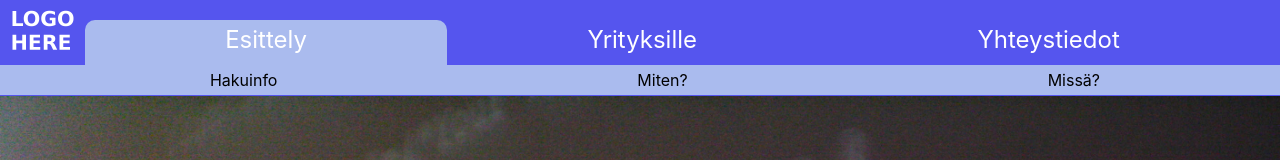
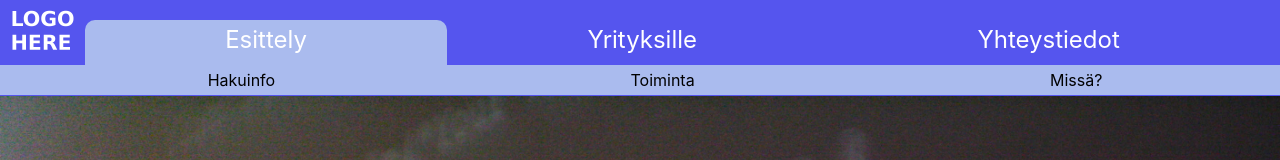
Before and after one commit to digitalents-ictbeginners/website, a React (Create React App) app: page / in a window 1280 px wide. Shown: the top 160 px of the page. Built offline with nearby package versions, Linux system fonts and the light colour scheme.

Commit message:
replace a links with hashlinks in sidebar and update navdata

```diff
--- a/src/components/nav/SideBarDropMenu.js
+++ b/src/components/nav/SideBarDropMenu.js
@@ -1,4 +1,5 @@
 import React from "react";
+import { HashLink as Link } from 'react-router-hash-link';
 import "./SideBarDropMenu.css";
 
 class SideBarDropMenu extends React.Component {
@@ -22,7 +23,7 @@ class SideBarDropMenu extends React.Component {
         const openClass = this.state.dropMenuOpen ? "sidebarSublinksContainer sscOpen" : "sidebarSublinksContainer";
         const links = this.props.data.map(e => {
             return(
-                <a key={e.id} href={e.link}>{e.name}</a>
+                <div key={e.id}><Link to={e.link} scroll={el => el.scrollIntoView({ behavior: 'smooth' })}>{e.name}</Link></div>
             );
         });
         return (
--- a/src/navData.json
+++ b/src/navData.json
@@ -1,7 +1,7 @@
 {"navdata": [
     {"id": 0, "title": "Esittely", "link": "/", "subLinks": [
         {"id": 0, "name": "Hakuinfo", "link": "/#hakuinfo"},
-        {"id": 1, "name": "Miten?", "link": "/#toiminta"},
+        {"id": 1, "name": "Toiminta", "link": "/#toiminta"},
         {"id": 2, "name": "Missä?", "link": "linkhere"}
     ]},
     {"id": 1, "title": "Yrityksille", "link": "/yritys", "subLinks": [
```
